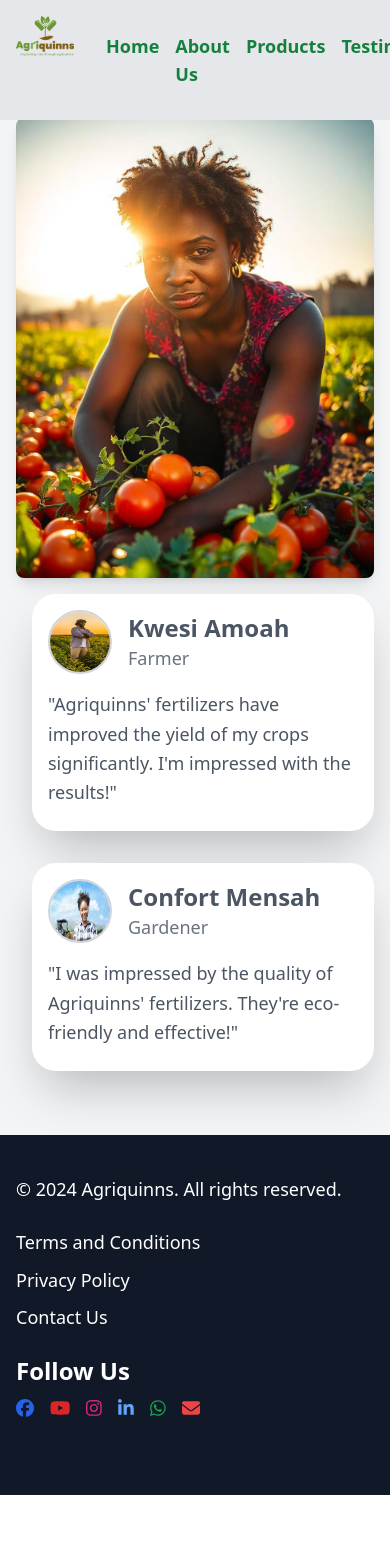
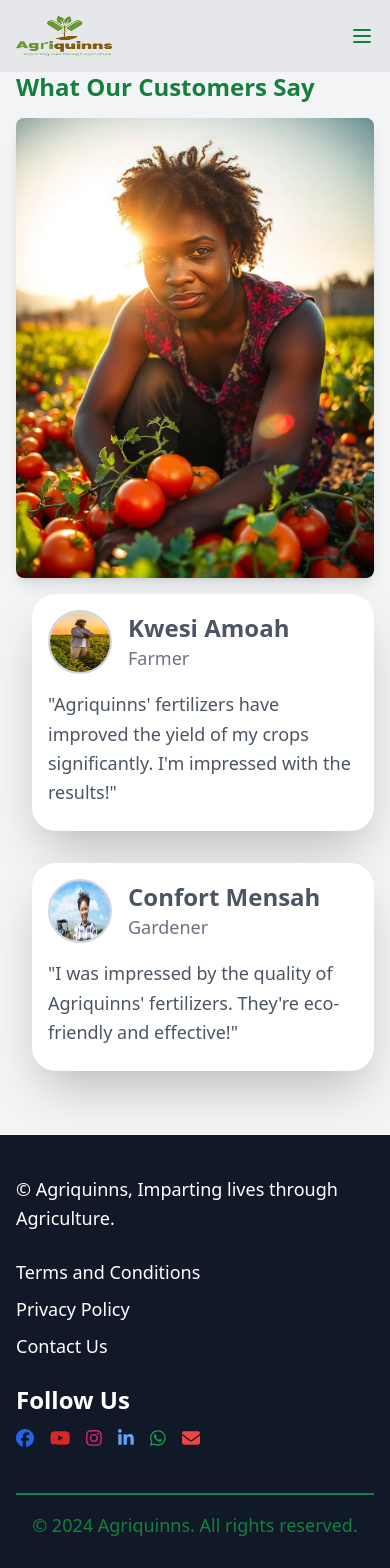
Before and after one commit to GROW-YAI/agriquinns, a React (Vite) app: page /testimonials in a window 390 px wide. Shown: the top 1568 px of the page. Before the commit the page ends 1495 px from the top, so only its background shows below. Built offline with nearby package versions, Linux system fonts and the light colour scheme.

Commit message:
Responsivenes

```diff
--- a/src/components/footer.jsx
+++ b/src/components/footer.jsx
@@ -1,3 +1,4 @@
+
 import React from 'react';
 import { FontAwesomeIcon } from '@fortawesome/react-fontawesome';
 import { faFacebook, faYoutube, faInstagram, faLinkedinIn, faWhatsapp } from '@fortawesome/free-brands-svg-icons';
@@ -9,7 +10,7 @@ const Footer = () => {
       <div className="container mx-auto p-4 pt-6 md:p-6 lg:p-12 xl:p-24">
         <div className="flex flex-wrap justify-center mb-4">
           <div className="w-full md:w-1/2 xl:w-1/3 mb-4 md:mb-6 lg:mb-8 xl:mb-10">
-            <p className="text-lg leading-relaxed mb-2">&copy; 2024 Agriquinns. All rights reserved.</p>
+            <p className="text-lg leading-relaxed mb-2">&copy; Agriquinns, Imparting lives through Agriculture.</p>
           </div>
           <div className="w-full md:w-1/2 xl:w-1/3 mb-4 md:mb-6 lg:mb-8 xl:mb-10">
             <ul className="list-none mb-2">
@@ -60,6 +61,8 @@ const Footer = () => {
             </ul>
           </div>
         </div>
+        <hr className="border-t-2 border-green-700 my-4" />
+        <p className="text-center text-lg leading-relaxed mb-2 text-green-700">&copy; 2024 Agriquinns. All rights reserved.</p>
       </div>
     </footer>
   );
--- a/src/components/header.jsx
+++ b/src/components/header.jsx
@@ -1,26 +1,169 @@
-import React from 'react';
+// import React, { useState } from 'react';
+// import logo from '../assets/images/logo.jpg';
+// import { Link } from 'react-router-dom';
+
+// const Header = () => {
+//   const [menuOpen, setMenuOpen] = useState(false);
+
+//   return (
+//     <header>
+//       <nav className="fixed top-0 left-0 w-full z-10 flex justify-between py-4 px-4 bg-gray-200 text-green-700 md:px-10">
+//         <img src={logo} alt="Agriquinns Logo" className="w-24 h-10 mr-4 md:w-36 md:h-16"></img>
+//         <div className="flex items-center md:hidden">
+//           <button
+//             className="text-green-700 hover:text-black"
+//             onClick={() => setMenuOpen(!menuOpen)}
+//           >
+//             {menuOpen ? (
+//               <svg
+//                 xmlns="(link unavailable)"
+//                 className="h-6 w-6"
+//                 fill="none"
+//                 viewBox="0 0 24 24"
+//                 stroke="currentColor"
+//               >
+//                 <path
+//                   strokeLinecap="round"
+//                   strokeLinejoin="round"
+//                   strokeWidth={2}
+//                   d="M6 18L18 6M6 6l12 12"
+//                 />
+//               </svg>
+//             ) : (
+//               <svg
+//                 xmlns="(link unavailable)"
+//                 className="h-6 w-6"
+//                 fill="none"
+//                 viewBox="0 0 24 24"
+//                 stroke="currentColor"
+//               >
+//                 <path
+//                   strokeLinecap="round"
+//                   strokeLinejoin="round"
+//                   strokeWidth={2}
+//                   d="M4 6h16M4 12h16M4 18h16"
+//                 />
+//               </svg>
+//             )}
+//           </button>
+//         </div>
+//         <ul
+//           className={`flex flex-col items-center md:flex-nowrap md:space-x-8 p-4 text-lg md:text-xl ${
+//             menuOpen ? 'block' : 'hidden'
+//           }`}
+//         >
+//           <li className="mb-4">
+//             <Link to="/" className="hover:text-black font-bold"> Home </Link>
+//           </li>
+//           <li className="mb-4">
+//             <Link to="/about" className="hover:text-black font-bold"> About Us </Link>
+//           </li>
+//           <li className="mb-4">
+//             <Link to="/products" className="hover:text-black font-bold"> Products </Link>
+//           </li>
+//           <li className="mb-4">
+//             <Link to="/testimonials" className="hover:text-black font-bold"> Testimonials </Link>
+//           </li>
+//           <li className="mb-4">
+//             <Link to="/blog" className="hover:text-black font-bold"> Blog </Link>
+//           </li>
+//           <li>
+//             <Link to="/contact" className="hover:text-black font-bold"> Contact Us </Link>
+//           </li>
+//         </ul>
+//       </nav>
+//     </header>
+//   );
+// };
+
+// export default Header;
+import React, { useState } from 'react';
 import logo from '../assets/images/logo.jpg';
 import { Link } from 'react-router-dom';
 
 const Header = () => {
+  const [menuOpen, setMenuOpen] = useState(false);
+
   return (
     <header>
       <nav className="fixed top-0 left-0 w-full z-10 flex justify-between py-4 px-4 bg-gray-200 text-green-700 md:px-10">
         <img src={logo} alt="Agriquinns Logo" className="w-24 h-10 mr-4 md:w-36 md:h-16"></img>
-        <ul className="align-middle flex space-x-4 p-4 text-lg md:space-x-8 md:text-xl">
-          <li>
+        <div className="flex items-center md:hidden">
+          <button
+            className="text-green-700 hover:text-black"
+            onClick={() => setMenuOpen(!menuOpen)}
+          >
+            {menuOpen ? (
+              <svg
+                xmlns="(link unavailable)"
+                className="h-6 w-6"
+                fill="none"
+                viewBox="0 0 24 24"
+                stroke="currentColor"
+              >
+                <path
+                  strokeLinecap="round"
+                  strokeLinejoin="round"
+                  strokeWidth={2}
+                  d="M6 18L18 6M6 6l12 12"
+                />
+              </svg>
+            ) : (
+              <svg
+                xmlns="(link unavailable)"
+                className="h-6 w-6"
+                fill="none"
+                viewBox="0 0 24 24"
+                stroke="currentColor"
+              >
+                <path
+                  strokeLinecap="round"
+                  strokeLinejoin="round"
+                  strokeWidth={2}
+                  d="M4 6h16M4 12h16M4 18h16"
+                />
+              </svg>
+            )}
+          </button>
+        </div>
+        <ul
+          className={`hidden md:flex md:space-x-8 p-4 text-lg md:text-xl lg:text-2xl xl:text-3xl`}
+        >
+          <li className="mb-4 md:mb-0">
             <Link to="/" className="hover:text-black font-bold"> Home </Link>
           </li>
-          <li>
+          <li className="mb-4 md:mb-0">
             <Link to="/about" className="hover:text-black font-bold"> About Us </Link>
           </li>
-          <li>
+          <li className="mb-4 md:mb-0">
             <Link to="/products" className="hover:text-black font-bold"> Products </Link>
           </li>
-          <li>
+          <li className="mb-4 md:mb-0">
             <Link to="/testimonials" className="hover:text-black font-bold"> Testimonials </Link>
           </li>
+          <li className="mb-4 md:mb-0">
+            <Link to="/blog" className="hover:text-black font-bold"> Blog </Link>
+          </li>
           <li>
+            <Link to="/contact" className="hover:text-black font-bold"> Contact Us </Link>
+          </li>
+        </ul>
+        <ul
+          className={`flex flex-col items-center md:hidden ${menuOpen ? 'block' : 'hidden'}`}
+        >
+          <li className="mb-4">
+            <Link to="/" className="hover:text-black font-bold"> Home </Link>
+          </li>
+          <li className="mb-4">
+            <Link to="/about" className="hover:text-black font-bold"> About Us </Link>
+          </li>
+          <li className="mb-4">
+            <Link to="/products" className="hover:text-black font-bold"> Products </Link>
+          </li>
+          <li className="mb-4">
+            <Link to="/testimonials" className="hover:text-black font-bold"> Testimonials </Link>
+          </li>
+          <li className="mb-4">
             <Link to="/blog" className="hover:text-black font-bold"> Blog </Link>
           </li>
           <li>
--- a/src/components/hero.jsx
+++ b/src/components/hero.jsx
@@ -14,7 +14,7 @@ const Hero = () => {
             Welcome to Agriquinns
           </h1>
           <p className="text-3xl leading-relaxed mb-8 text-bold">
-            Impacting Lives Through Agriculture
+            Imparting Lives Through Agriculture
           </p>
           <Link
             to="/about"
```
